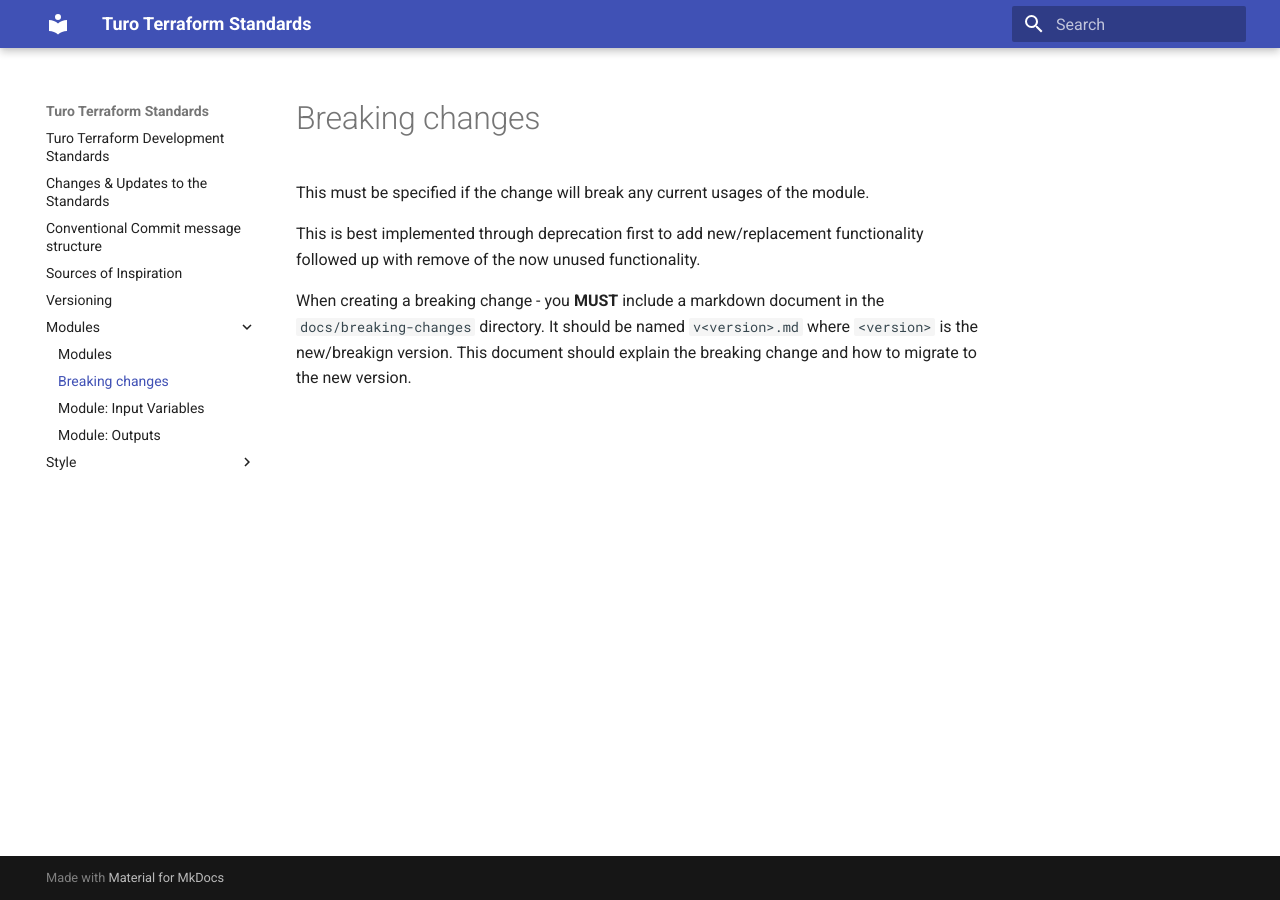
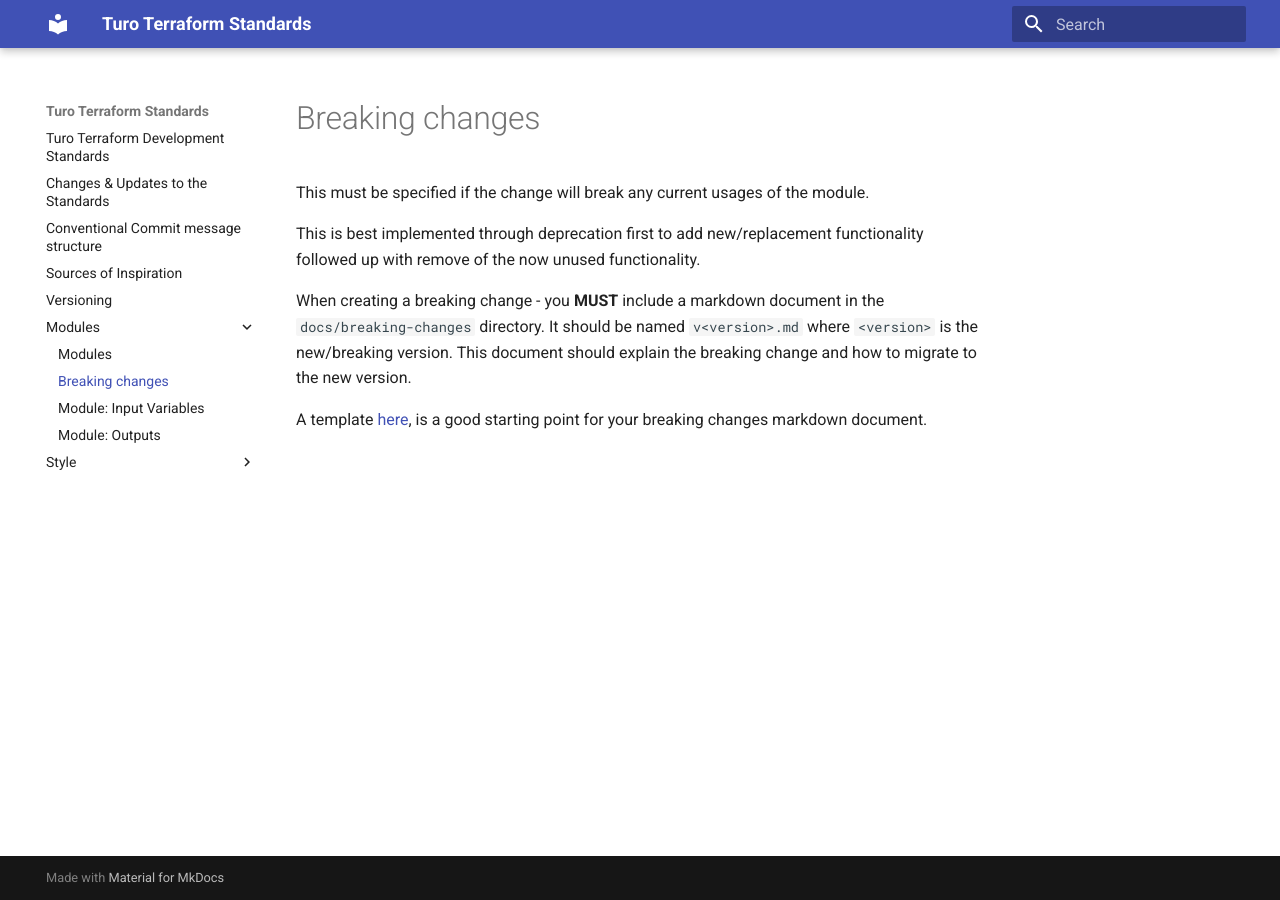
Before and after one commit to open-turo/standards-terraform, an MkDocs documentation site: the page built from docs/modules/breaking-changes.md, in a window 1280 px wide. Built offline with MkDocs 1.6.1 and Material for MkDocs 9.7.7, drawn with Linux system fonts in a browser that asks for light colours.

Commit message:
fix(template): adds a template for breaking changes doc

```diff
--- a/docs/modules/breaking-changes.md
+++ b/docs/modules/breaking-changes.md
@@ -6,5 +6,7 @@ This is best implemented through deprecation first to add new/replacement functi
 now unused functionality.
 
 When creating a breaking change - you **MUST** include a markdown document in the `docs/breaking-changes` directory. It
-should be named `v<version>.md` where `<version>` is the new/breakign version. This document should explain the breaking
+should be named `v<version>.md` where `<version>` is the new/breaking version. This document should explain the breaking
 change and how to migrate to the new version.
+
+A template [here](templates/breaking-changes-doc-template.md), is a good starting point for your breaking changes markdown document.
```
Also changed, not shown: templates/breaking-changes-doc-template.md (added, +28 -0 lines).
